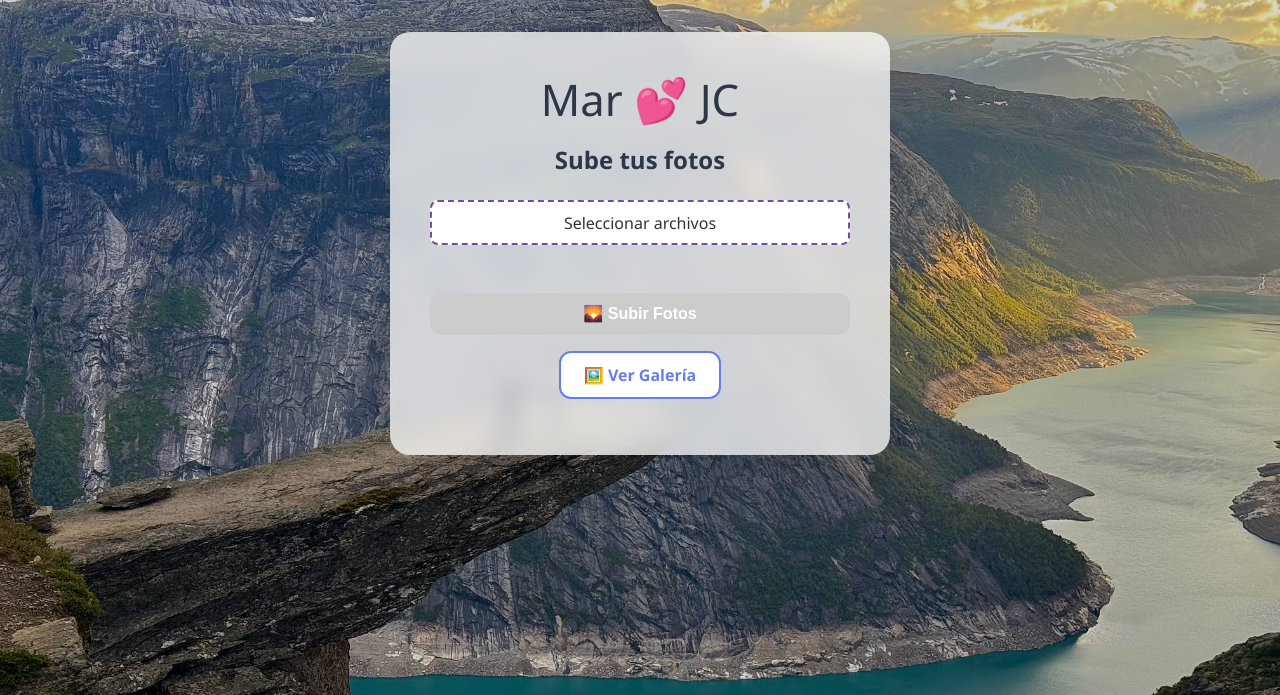
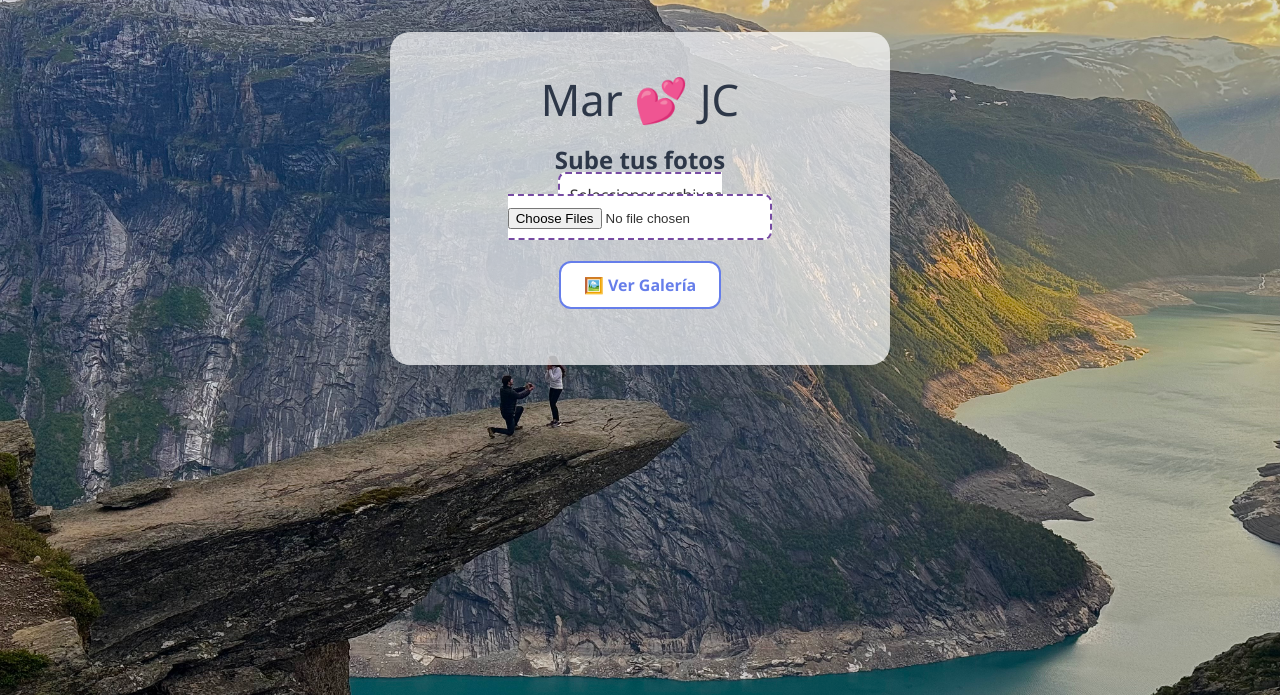
Before and after one commit to Nanrehr/fotos-boda, a Flask app: page / in a window 1280 px wide. Shown: the top 695 px of the page. Run offline with Flask 3, Linux system fonts and the light colour scheme.

Commit message:
Actualizar upload.html

```diff
--- a/templates/upload.html
+++ b/templates/upload.html
@@ -16,8 +16,7 @@
     }
 
     .header {
-      background: rgba(255,255,255,0.75);
-      backdrop-filter: blur(10px);
+      background: rgba(255,255,255,0.7); /* ✅ TRANSPARENTE sin blur */
       border-radius: 20px;
       padding: 2.5rem;
       max-width: 500px;
@@ -38,30 +37,6 @@
     }
 
     h1 { margin-bottom: .5rem; }
-
-    form {
-      display: flex;
-      flex-direction: column;
-      gap: 1rem;
-      margin-top: 1.5rem;
-    }
-
-    .upload-box {
-      border: 2px dashed #764ba2;
-      padding: 1rem;
-      border-radius: 16px;
-      background: #f0f0f0;
-    }
-
-    input[type="file"] {
-      opacity: 0;
-      width: 100%;
-      height: 40px;
-      cursor: pointer;
-      position: absolute;
-      top: 0;
-      left: 0;
-    }
 
     .custom-file-label {
       position: relative;
@@ -92,11 +67,6 @@
     .btn-primary {
       background: #667eea;
       color: #fff;
-    }
-
-    .btn-primary:disabled {
-      background: #ccc;
-      cursor: not-allowed;
     }
 
     .btn-secondary {
@@ -138,39 +108,32 @@
     <div class="heart">Mar 💕 JC</div>
     <h1>Sube tus fotos</h1>
 
-    <form action="/upload" method="post" enctype="multipart/form-data">
     <label class="custom-file-label">
       Seleccionar archivos
-        <input type="file" id="fotos" name="fotos" accept="image/*" multiple onchange="mostrarPreview()" />
+      <input type="file" id="fotos" accept="image/*" multiple onchange="subirFotos()" />
     </label>
     <div class="preview" id="preview"></div>
-      <button class="btn btn-primary" type="submit" id="btnSubir" disabled>🌄 Subir Fotos</button>
-    </form>
-
     <a href="/gallery" class="btn btn-secondary">🖼️ Ver Galería</a>
 
-    <div class="messages">
-      {% with messages = get_flashed_messages(with_categories=true) %}
-        {% if messages %}
-          {% for category, message in messages %}
-            <p class="{{ category }}">{{ message }}</p>
-          {% endfor %}
-        {% endif %}
-      {% endwith %}
-    </div>
+    <div class="messages" id="mensajes"></div>
   </section>
 
   <script>
-    function mostrarPreview() {
+    function subirFotos() {
       const input = document.getElementById('fotos');
       const preview = document.getElementById('preview');
-      const btnSubir = document.getElementById('btnSubir');
+      const mensajes = document.getElementById('mensajes');
+      const files = input.files;
+
+      if (!files.length) return;
+
       preview.innerHTML = '';
+      mensajes.innerHTML = '⌛ Subiendo fotos...';
 
-      if (input.files.length > 0) {
-        btnSubir.disabled = false;
+      const formData = new FormData();
 
-        Array.from(input.files).forEach(file => {
+      Array.from(files).forEach((file, index) => {
+        // Previsualización
         const reader = new FileReader();
         reader.onload = e => {
           const img = document.createElement('img');
@@ -178,10 +141,22 @@
           preview.appendChild(img);
         };
         reader.readAsDataURL(file);
+
+        // Subida individual
+        const individualForm = new FormData();
+        individualForm.append('fotos', file);
+
+        fetch('/upload', {
+          method: 'POST',
+          body: individualForm
+        }).then(() => {
+          if (index === files.length - 1) {
+            mensajes.innerHTML = '✅ Fotos subidas con éxito';
+          }
+        }).catch(() => {
+          mensajes.innerHTML = '❌ Error al subir alguna foto';
         });
-      } else {
-        btnSubir.disabled = true;
-      }
+      });
     }
   </script>
 </body>
```
Lines whose indentation alone changed are shown as unchanged.
